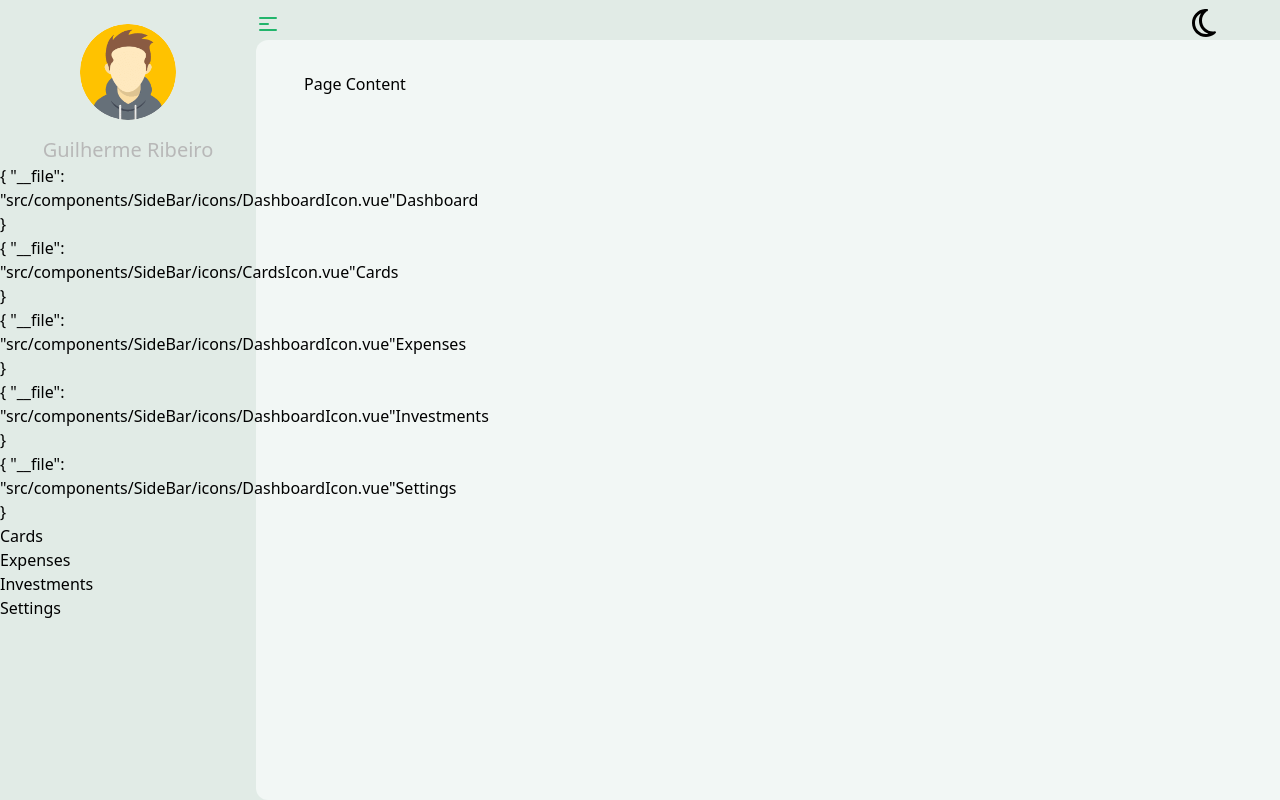
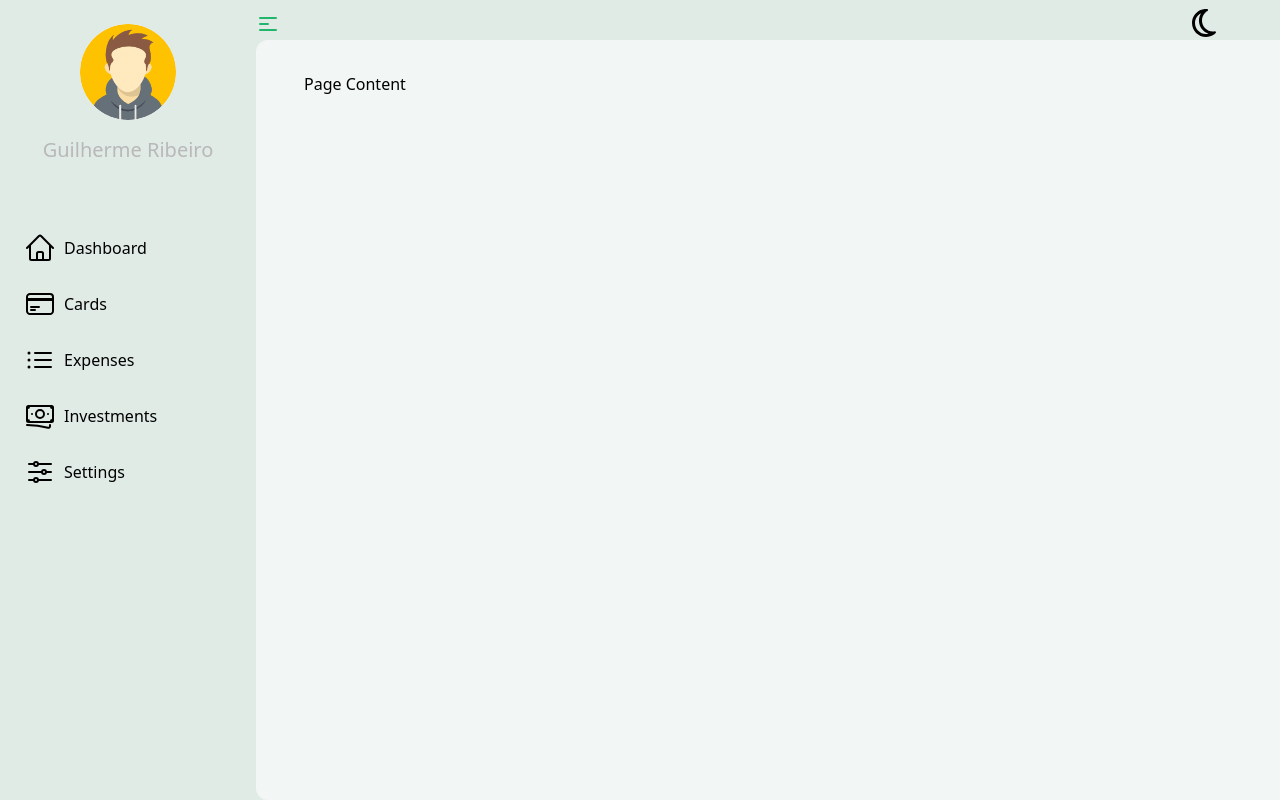
Before and after one commit to guilherme-ribeiro27/finance-control-vue, a Vue app: page /dashboard in a window 1280 px wide. Built offline with nearby package versions, Linux system fonts and the light colour scheme.

Commit message:
Structure changes

```diff
--- a/src/components/SideBar/SideBarNav.vue
+++ b/src/components/SideBar/SideBarNav.vue
@@ -1,70 +1,31 @@
 <script setup lang="ts">
-import type { DefineComponent } from 'vue';
 import SideBarNavItem from './SideBarNavItem.vue'
 import DashboardIcon from './icons/DashboardIcon.vue';
 import CardsIcon from './icons/CardsIcon.vue';
+import ExpensesIcon from './icons/ExpensesIcon.vue';
+import InvestimentsIcon from './icons/InvestimentsIcon.vue';
+import SettingsIcon from './icons/SettingsIcon.vue';
+
 interface NavItem{
     title: string;
-    icon: any;
+    icon: Object;
 }
-console.log(typeof DashboardIcon)
 const navItems: NavItem[] = [
     {title: 'Dashboard', icon: DashboardIcon},
     {title: 'Cards', icon: CardsIcon},
-    {title: 'Expenses', icon: DashboardIcon},
-    {title: 'Investments', icon: DashboardIcon},
-    {title: 'Settings', icon: DashboardIcon},
+    {title: 'Expenses', icon: ExpensesIcon},
+    {title: 'Investments', icon: InvestimentsIcon},
+    {title: 'Settings', icon: SettingsIcon},
 ]
 </script>
 
 <template>
-    <nav>
+    <nav class="px-4 pr-6 mt-14 flex flex-col ">
         <SideBarNavItem
             v-for="item in navItems"
             :key="item.title"
             :title="item.title"
             :icon="item.icon"
-        >
-            <!-- <template #icon>
-                <svg xmlns="http://www.w3.org/2000/svg" fill="none" viewBox="0 0 24 24" stroke-width="1.5" stroke="currentColor" class="size-6">
-                    <path stroke-linecap="round" stroke-linejoin="round" d="m2.25 12 8.954-8.955c.44-.439 1.152-.439 1.591 0L21.75 12M4.5 9.75v10.125c0 .621.504 1.125 1.125 1.125H9.75v-4.875c0-.621.504-1.125 1.125-1.125h2.25c.621 0 1.125.504 1.125 1.125V21h4.125c.621 0 1.125-.504 1.125-1.125V9.75M8.25 21h8.25" />
-                </svg>
-            </template> -->
-        </SideBarNavItem>
-        <!-- <SideBarNavItem title="Dashboard">
-            <template #icon>
-                <svg xmlns="http://www.w3.org/2000/svg" fill="none" viewBox="0 0 24 24" stroke-width="1.5" stroke="currentColor" class="size-6">
-                    <path stroke-linecap="round" stroke-linejoin="round" d="m2.25 12 8.954-8.955c.44-.439 1.152-.439 1.591 0L21.75 12M4.5 9.75v10.125c0 .621.504 1.125 1.125 1.125H9.75v-4.875c0-.621.504-1.125 1.125-1.125h2.25c.621 0 1.125.504 1.125 1.125V21h4.125c.621 0 1.125-.504 1.125-1.125V9.75M8.25 21h8.25" />
-                </svg>
-            </template>
-        </SideBarNavItem> -->
-        <SideBarNavItem title="Cards">
-            <template #icon>
-                <svg xmlns="http://www.w3.org/2000/svg" fill="none" viewBox="0 0 24 24" stroke-width="1.5" stroke="currentColor" class="size-6">
-                    <path stroke-linecap="round" stroke-linejoin="round" d="M2.25 8.25h19.5M2.25 9h19.5m-16.5 5.25h6m-6 2.25h3m-3.75 3h15a2.25 2.25 0 0 0 2.25-2.25V6.75A2.25 2.25 0 0 0 19.5 4.5h-15a2.25 2.25 0 0 0-2.25 2.25v10.5A2.25 2.25 0 0 0 4.5 19.5Z" />
-                </svg>
-            </template>
-        </SideBarNavItem>
-        <SideBarNavItem title="Expenses">
-            <template #icon>
-                <svg xmlns="http://www.w3.org/2000/svg" fill="none" viewBox="0 0 24 24" stroke-width="1.5" stroke="currentColor" class="size-6">
-                    <path stroke-linecap="round" stroke-linejoin="round" d="M8.25 6.75h12M8.25 12h12m-12 5.25h12M3.75 6.75h.007v.008H3.75V6.75Zm.375 0a.375.375 0 1 1-.75 0 .375.375 0 0 1 .75 0ZM3.75 12h.007v.008H3.75V12Zm.375 0a.375.375 0 1 1-.75 0 .375.375 0 0 1 .75 0Zm-.375 5.25h.007v.008H3.75v-.008Zm.375 0a.375.375 0 1 1-.75 0 .375.375 0 0 1 .75 0Z" />
-                </svg>
-            </template>
-        </SideBarNavItem>
-        <SideBarNavItem title="Investments">
-            <template #icon>
-                <svg xmlns="http://www.w3.org/2000/svg" fill="none" viewBox="0 0 24 24" stroke-width="1.5" stroke="currentColor" class="size-6">
-                    <path stroke-linecap="round" stroke-linejoin="round" d="M2.25 18.75a60.07 60.07 0 0 1 15.797 2.101c.727.198 1.453-.342 1.453-1.096V18.75M3.75 4.5v.75A.75.75 0 0 1 3 6h-.75m0 0v-.375c0-.621.504-1.125 1.125-1.125H20.25M2.25 6v9m18-10.5v.75c0 .414.336.75.75.75h.75m-1.5-1.5h.375c.621 0 1.125.504 1.125 1.125v9.75c0 .621-.504 1.125-1.125 1.125h-.375m1.5-1.5H21a.75.75 0 0 0-.75.75v.75m0 0H3.75m0 0h-.375a1.125 1.125 0 0 1-1.125-1.125V15m1.5 1.5v-.75A.75.75 0 0 0 3 15h-.75M15 10.5a3 3 0 1 1-6 0 3 3 0 0 1 6 0Zm3 0h.008v.008H18V10.5Zm-12 0h.008v.008H6V10.5Z" />
-                </svg>
-            </template>
-        </SideBarNavItem>
-        <SideBarNavItem title="Settings">
-            <template #icon>
-                <svg xmlns="http://www.w3.org/2000/svg" fill="none" viewBox="0 0 24 24" stroke-width="1.5" stroke="currentColor" class="size-6">
-                    <path stroke-linecap="round" stroke-linejoin="round" d="M10.5 6h9.75M10.5 6a1.5 1.5 0 1 1-3 0m3 0a1.5 1.5 0 1 0-3 0M3.75 6H7.5m3 12h9.75m-9.75 0a1.5 1.5 0 0 1-3 0m3 0a1.5 1.5 0 0 0-3 0m-3.75 0H7.5m9-6h3.75m-3.75 0a1.5 1.5 0 0 1-3 0m3 0a1.5 1.5 0 0 0-3 0m-9.75 0h9.75" />
-                </svg>
-            </template>
-        </SideBarNavItem>
-   </nav>
+        />
+    </nav>
 </template>
--- a/src/components/SideBar/SideBarNavItem.vue
+++ b/src/components/SideBar/SideBarNavItem.vue
@@ -1,18 +1,17 @@
 <script setup lang="ts">
-import { defineProps } from 'vue';
 interface Props {
     title: string;
-    icon: any;
+    icon: Object;
 }
-const props = defineProps<Props>()
-console.log(props.icon)
+defineProps<Props>()
+
 </script>
 
-
+<!-- rounded-lg
+border-2 -->
 <template>
-    <a href="" class='flex flex-row items-center'>
-        <!-- <slot name="icon"></slot> -->
-         {{ icon }}
+    <a href="" class='flex flex-row items-center text-secondary dark:text-dark-secondary gap-2 py-3 px-2 rounded-lg hover:text-primary hover:dark:text-primary hover:border hover:dark:bg-dark-hightlight'>
+        <component :is="icon"></component>
         <span>{{title}}</span>
     </a>
 </template>
```
